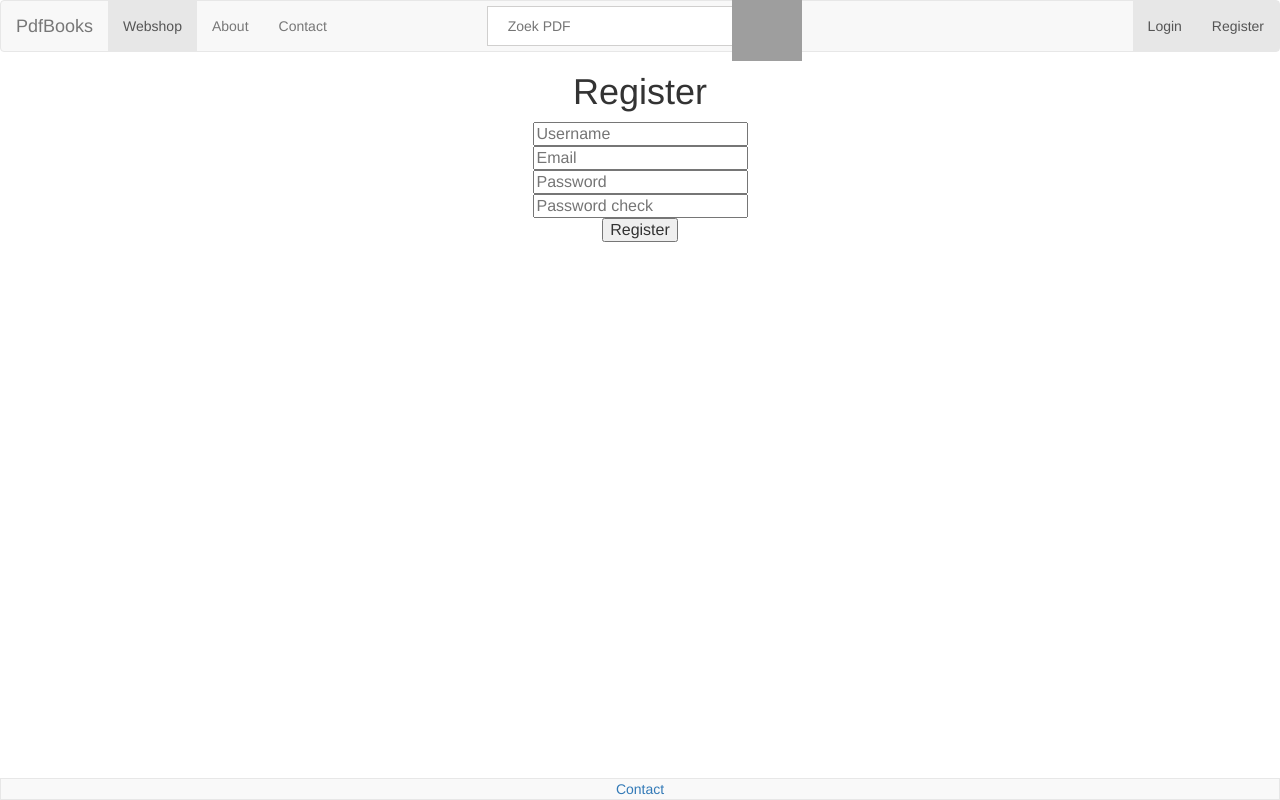
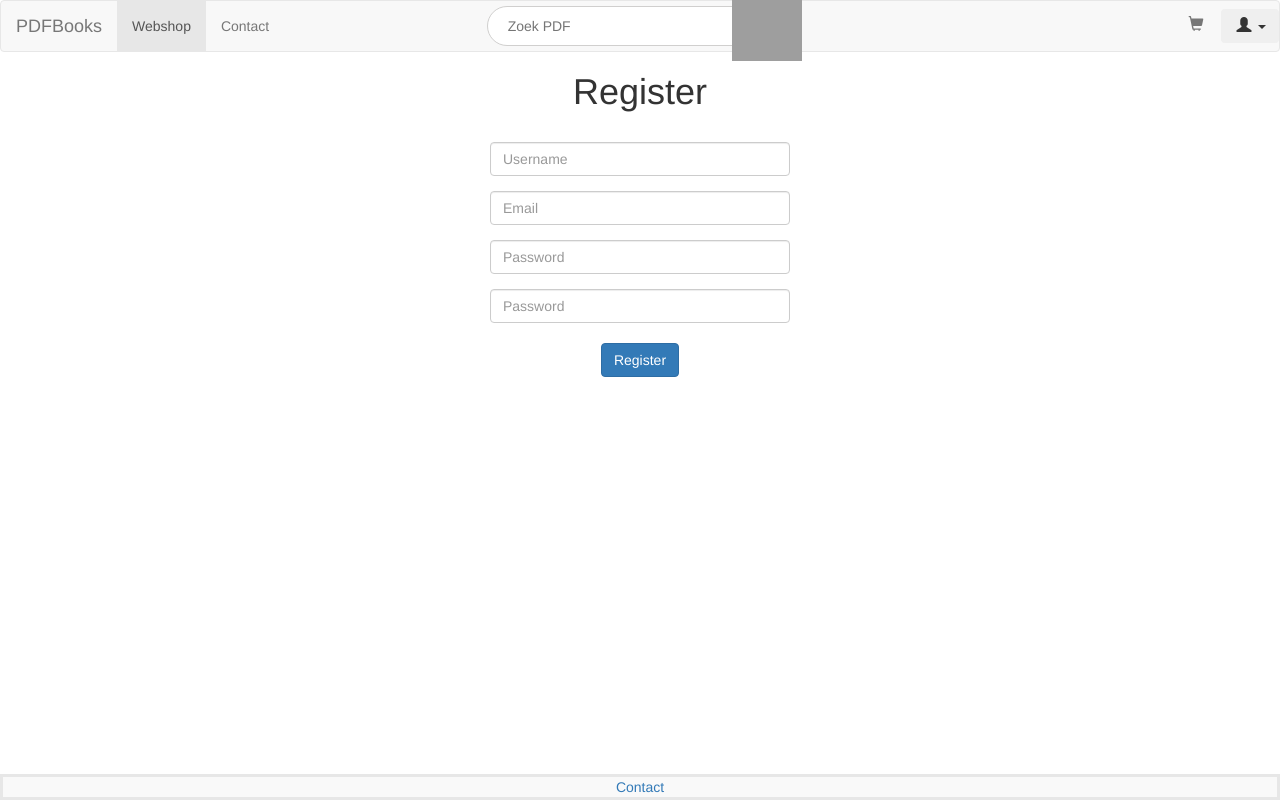
Before and after one commit to timostrating/pdfbooks, a PHP site: page /register.php in a window 1280 px wide. Run offline with PHP 8.4, Linux system fonts and the light colour scheme; some libraries are stand-ins or nearby versions; grey boxes are pictures that could not be loaded.

Commit message:
header veranderd en links toegevoegd

```diff
--- a/footer.php
+++ b/footer.php
@@ -8,12 +8,12 @@
    background-color: #f9f9f9;
    color: #333;
    border-style: solid;
-   border-width: 1px;
+   border-top-width: 3px;
    border-color: #e7e7e7;
    text-align: center;
 </style>
 <div class="footer">
-    <a href="contact.php">Contact</a>
+    <a href="contactpagina.php">Contact</a>
 	</footer>
 </body>
 </html>
--- a/header.php
+++ b/header.php
@@ -1,6 +1,9 @@
 <!doctype html>
 <html>
 	<head>
+                <script src="https://ajax.googleapis.com/ajax/libs/jquery/3.2.1/jquery.min.js"></script>
+
+
 		<meta http-equiv="content-type" content="text/html; charset=UTF-8">
 		<title><?= isset($PageTitle) ? $PageTitle : "pdfbooks"?></title>
 
@@ -8,6 +11,13 @@
         <link rel="stylesheet" type="text/css" href="searchbar.css">
 		<script src="https://maxcdn.bootstrapcdn.com/bootstrap/3.3.7/js/bootstrap.min.js" integrity="sha384-Tc5IQib027qvyjSMfHjOMaLkfuWVxZxUPnCJA7l2mCWNIpG9mGCD8wGNIcPD7Txa" crossorigin="anonymous"></script>
 
+                <style>
+
+                        .navbar-nav {
+                            text-align: center !important;
+                        }
+
+                </style>
 	<body>
 
 
@@ -19,21 +29,31 @@
 				<span class="icon-bar"></span>
 				<span class="icon-bar"></span>
 			</button>
-			<a class="navbar-brand" href="index.php">PdfBooks</a>
+			<a class="navbar-brand" href="home.php">PDFBooks</a>
 		</div>
 		<div id="navbar" class="navbar-collapse collapse">
 			<ul class="nav navbar-nav">
 				<li class="active"><a href="webshop.php">Webshop</a></li>
-				<li><a href="about.php">About</a></li>
-				<li><a href="contact.php">Contact</a></li>
+				<li><a href="contactpagina.php">Contact</a></li>
 			</ul>
-            <form class="search-container">
-                <input type="text" id="search-bar" placeholder="Zoek PDF">
-                <a href="#"><img class="search-icon" src="http://www.endlessicons.com/wp-content/uploads/2012/12/search-icon.png"></a>
+            <form class="search-container" method="post" action="webshop.php">
+                <input type="text" style="border-radius: 25px;" name="search" id="search-bar" placeholder="Zoek PDF">
+                <a href="#"><img class="search-icon" name="searchButton" src="http://www.endlessicons.com/wp-content/uploads/2012/12/search-icon.png"></a>
             </form>
 			<ul class="nav navbar-nav navbar-right">
-			<li class="active"><a href="login.php">Login</a></li>
-                        <li class="active"><a href="register.php">Register</a></li>
+                        <li> <a href="shoppingCart.php"><span class="glyphicon glyphicon-shopping-cart" style="width: 20px; font-size: 15px; text-align: center;"></span> </li></a>
+                        <li class="dropdown" style="margin-top: 8px;">
+    <button class="btn" type="button" data-toggle="dropdown"><span class="glyphicon glyphicon-user"  style="width: 20px; font-size: 15px; text-align: center;"></span>
+    <span class="caret"></span></button>
+    <ul class="dropdown-menu">
+      <li align="center"><a href="login.php">Login</a></li>
+      <li align="center"><a href="register.php">Register</a></li>
+    </ul>
+                        </li>
+</div>
+
+
 			</ul>
 		</div><!--/.nav-collapse -->
 	</nav>
+        </head>
--- a/oefenen.php
+++ b/oefenen.php
@@ -13,7 +13,7 @@
   <br/>
 
  <div  align="center">
-     <a href="index.php">
+<a href="http://www.pdfbooks.nl/">
     <button>Ik accepteer de cookies</button>
 </div>
 </a>
--- a/register.php
+++ b/register.php
@@ -7,32 +7,28 @@ SESSION_START();
 ?>
 
 <html>
-    <head>
-    <header align="center">
-        <h1>Register</h1>
-    </header>
-        <title>Register</title>
-    </head>
-    <body>
-        <form method="post">
-            <table align="center">
-                <tr>
-                    <td><input type="text" name="uname" value="<?php if(isset($_POST['submit'])){ echo $_POST['uname']; }?>" placeholder="Username" min="3" max="15" required></td>
-                </tr>
-                <tr>
-                    <td><input type="email" name="email" value="<?php if(isset($_POST['submit'])){ echo $_POST['email']; }?>" placeholder="Email" min="7" required></td>
-                </tr>
-                <tr>
-                    <td><input type="password" name="psw1" placeholder="Password" required></td>
-                </tr>
-                <tr>
-                    <td><input type="password" name="psw2" placeholder="Password check" required></td>
-                </tr>
-                <tr>
-                    <td align="center"><input type="submit" name="submit" value="Register"</td>
-                </tr>
-            </table>
-        </form>
+
+    <h1 align="center">Register</h1>
+<br>
+<form style="width: 300px; position: relative; margin: 0 auto; text-align: center;" method="post" action="actionpage.php">
+  <div class="form-group">
+    <input type="text" name="uname" class="form-control" id="exampleInputEmail1" aria-describedby="emailHelp" placeholder="Username" required>
+  </div>
+    <div class="form-group">
+    <input type="email" name="email" class="form-control" id="exampleInputEmail1" aria-describedby="emailHelp" placeholder="Email" required>
+  </div>
+  <div class="form-group">
+    <input type="password" name="psw" class="form-control" id="exampleInputPassword1" placeholder="Password" required>
+  </div>
+    <div class="form-group">
+    <input type="password" name="psw1" class="form-control" id="exampleInputPassword1" placeholder="Password" required>
+  </div>
+  <div class="form-check">
+    <label class="form-check-label">
+    </label>
+  </div>
+  <button type="submit" class="btn btn-primary">Register</button>
+</form>
     <table align="center">
 
 <?php
--- /dev/null
+++ b/webshop.php
@@ -0,0 +1,5 @@
+<?php
+SESSION_START();
+include('header.php');
+$_SESSION['search'] = $_POST['search'];
+include('footer.php');
```
Also changed, not shown: login.php (+16 -22 lines).
